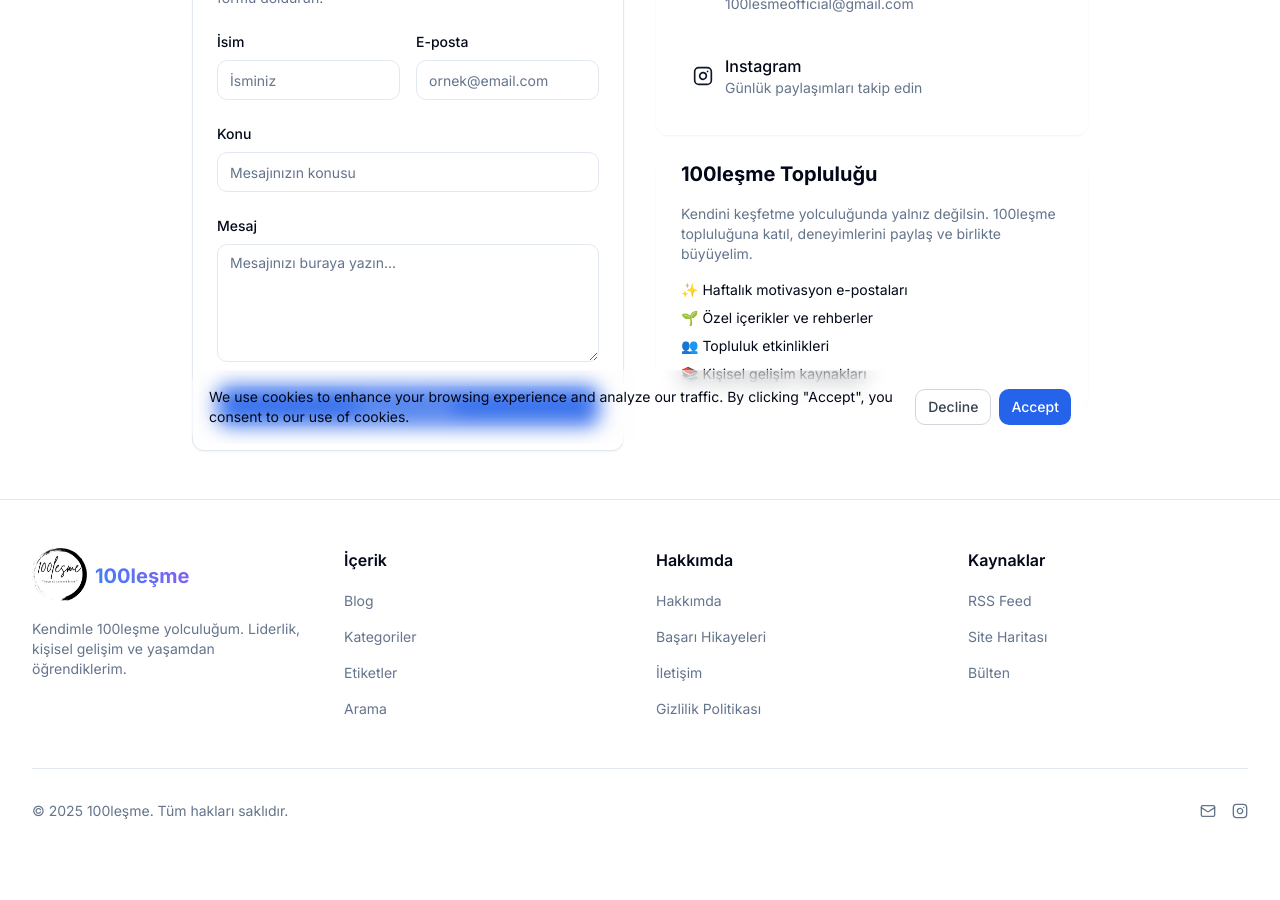
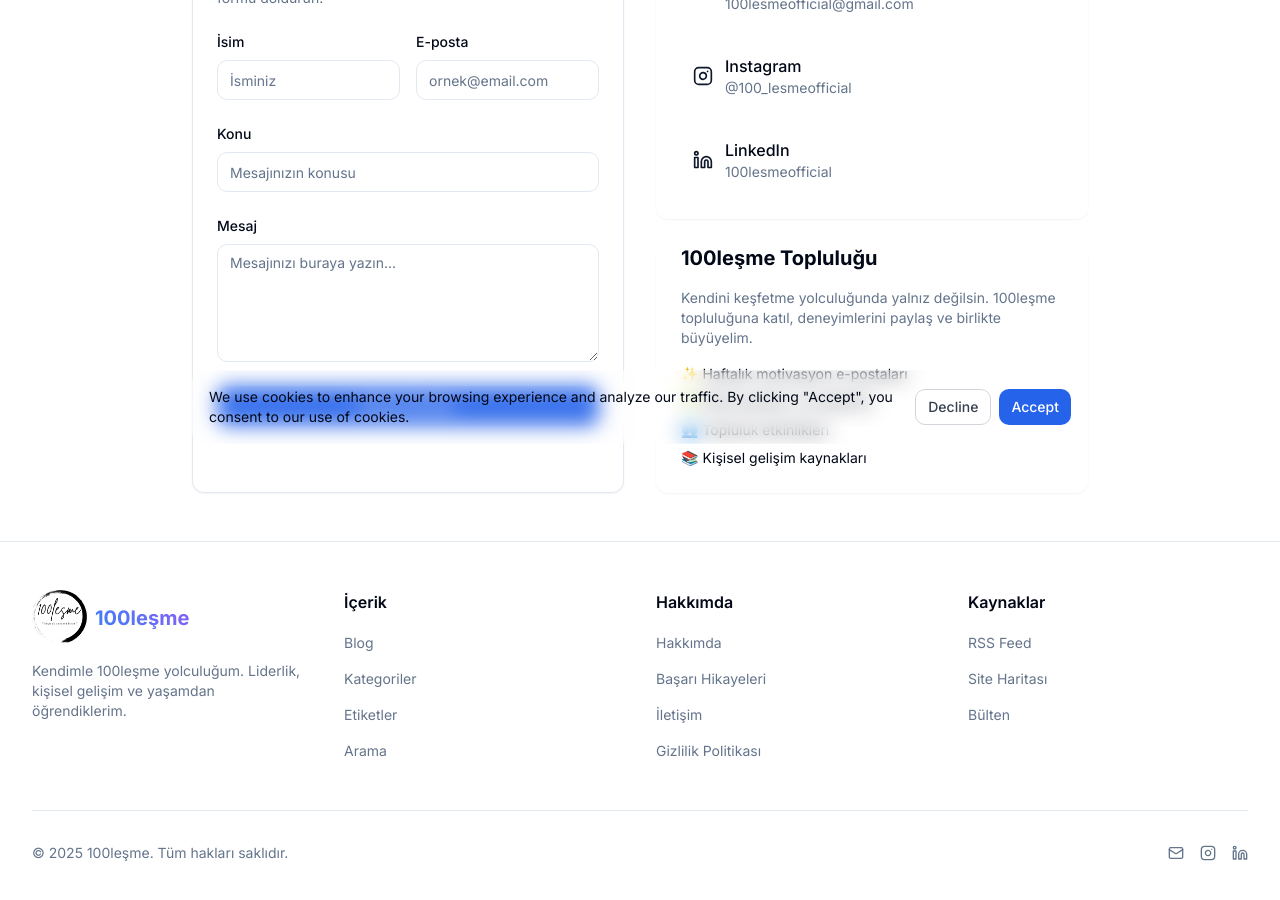
Before and after one commit to Hilal-Ahmad786/updatedfinalproject, a Next.js app in the folder apps/web/: page /contact in a window 1280 px wide. Shown: the part 340-1240 px from the top of the page. Before the commit the page ends 1209 px from the top, so only its background shows below. Built offline with nearby package versions, Linux system fonts and the light colour scheme; no server answers.

Commit message:
updateddddfdlfjl

```diff
--- a/apps/web/app/contact/page.tsx
+++ b/apps/web/app/contact/page.tsx
@@ -161,17 +161,29 @@ export default function ContactPage() {
                     </div>
                   </Link>
 
-
-
                   <Link
-                    href="https://instagram.com/100lesmeofficia"
+                    href="https://instagram.com/100_lesmeofficial"
                     target="_blank"
+                    rel="noopener noreferrer"
                     className="flex items-center gap-3 p-3 rounded-lg hover:bg-muted/50 transition-colors"
                   >
                     <Instagram className="h-5 w-5 text-primary" />
                     <div>
                       <p className="font-medium">Instagram</p>
-                      <p className="text-sm text-muted-foreground">Günlük paylaşımları takip edin</p>
+                      <p className="text-sm text-muted-foreground">@100_lesmeofficial</p>
+                    </div>
+                  </Link>
+
+                  <Link
+                    href="https://www.linkedin.com/company/108661179"
+                    target="_blank"
+                    rel="noopener noreferrer"
+                    className="flex items-center gap-3 p-3 rounded-lg hover:bg-muted/50 transition-colors"
+                  >
+                    <Linkedin className="h-5 w-5 text-primary" />
+                    <div>
+                      <p className="font-medium">LinkedIn</p>
+                      <p className="text-sm text-muted-foreground">100lesmeofficial</p>
                     </div>
                   </Link>
                 </div>
--- a/apps/web/components/layout/footer.tsx
+++ b/apps/web/components/layout/footer.tsx
@@ -95,7 +95,7 @@ export function Footer() {
             </p>
             <div className="flex space-x-4 mt-4 sm:mt-0">
               <Link
-                href={SOCIAL_LINKS.email}
+                href="mailto:100lesmeofficial@gmail.com"
                 className="text-muted-foreground hover:text-foreground transition-colors"
                 aria-label="E-posta"
               >
@@ -103,12 +103,23 @@ export function Footer() {
               </Link>
 
               <Link
-                href={SOCIAL_LINKS.instagram}
+                href="https://instagram.com/100_lesmeofficial"
                 className="text-muted-foreground hover:text-foreground transition-colors"
                 aria-label="Instagram"
                 target="_blank"
+                rel="noopener noreferrer"
               >
                 <Instagram className="h-4 w-4" />
+              </Link>
+
+              <Link
+                href="https://www.linkedin.com/company/108661179"
+                className="text-muted-foreground hover:text-foreground transition-colors"
+                aria-label="LinkedIn"
+                target="_blank"
+                rel="noopener noreferrer"
+              >
+                <Linkedin className="h-4 w-4" />
               </Link>
             </div>
           </div>
```
